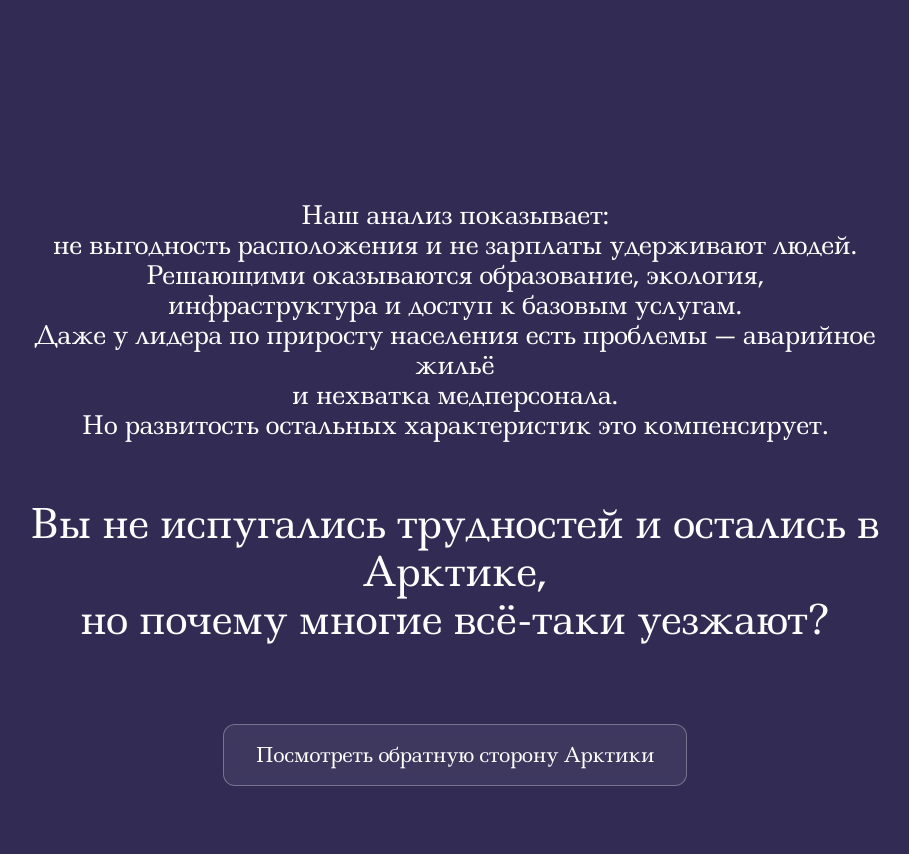
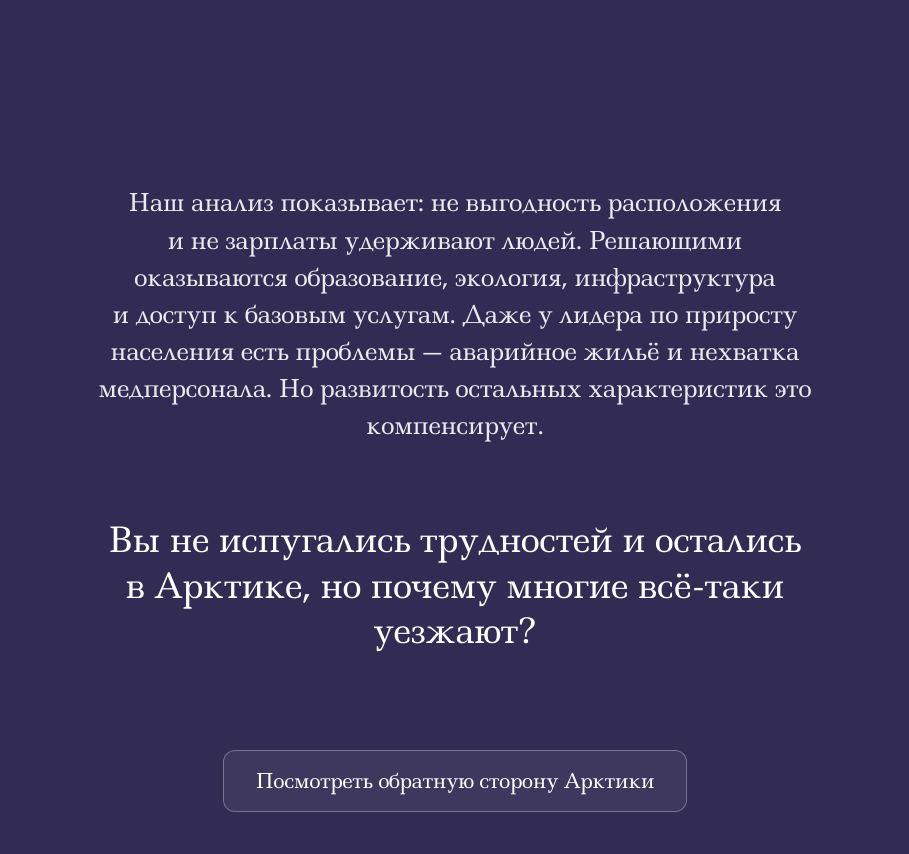
Before and after one commit to Komarik230/SberIndex_ArcticResettlement, a Flask app: page /scenario_right.html in a window 1280 px wide. Shown: the part 3426-4280 px from the top of the page, without its empty margins (185-1094 px from the left). Before the commit the page ends 4212 px from the top, so only its background shows below. Run offline with Flask 3, Linux system fonts and the light colour scheme; some libraries are stand-ins or nearby versions.

Commit message:
finished all

```diff
--- a/static/style.css
+++ b/static/style.css
@@ -63,39 +63,38 @@ canvas#auroraCanvas {
 .info-text {
   font-family: 'Druk';
   font-size: 40px;
-  line-height: 1.2;
-  max-width: 900px;
-  margin: 140px auto 80px;
+  line-height: 1.25;
+  max-width: 880px;
+  margin: 140px auto 96px;
   text-align: center;
+  position: relative;
   z-index: 3;
-  position: relative;
-  padding: 0 22px;
+  padding: 0 24px;
 }
 
-
 .dop-text {
-  font-family: 'Ledger', sans-serif;
-  font-size: 25px;
-  line-height: 1.2;
-  max-width: 900px;
-  margin: 20px auto 20px;
+  font-family: 'Ledger', serif;
+  font-size: 24px;
+  line-height: 1.55;
+  max-width: 720px;
+  margin: 0 auto 72px;
   text-align: center;
+  position: relative;
   z-index: 3;
-  position: relative;
-  padding: 0 22px;
+  padding: 0 24px;
+  color: rgba(255,255,255,0.9);
 }
 
-
 .dopdop-text {
-  font-family: 'Ledger', sans-serif;
-  font-size: 40px;
-  line-height: 1.2;
-  max-width: 900px;
-  margin: 60px auto 60px;
+  font-family: 'Ledger', serif;
+  font-size: 34px;
+  line-height: 1.35;
+  max-width: 760px;
+  margin: 0 auto 96px;
   text-align: center;
+  position: relative;
   z-index: 3;
-  position: relative;
-  padding: 0 22px;
+  padding: 0 24px;
 }
 
 /* ============================
--- a/templates/scenario_right.html
+++ b/templates/scenario_right.html
@@ -4,11 +4,12 @@
     <meta charset="UTF-8">
     <title>Почему люди остаются в Арктике?</title>
 
+    <!-- Общий стиль -->
     <link rel="stylesheet" href="/static/style.css">
-
 </head>
 
 <body>
+
 <!-- СЕВЕРНОЕ СИЯНИЕ -->
 <canvas id="auroraCanvas"></canvas>
 
@@ -18,91 +19,83 @@
     <h1 class="scenario-title">Уехать нельзя, остаться</h1>
 
     <h4 class="scenario-subtitle">
-        Вы оказались в меньшинстве, сделав такой выбор.
-        За 2010–2021 лишь в 34 из 128 населённых пунктах население выросло.
-        Большая часть людей уезжает из Арктики, а населённые пункты пустеют. </h4>
+        Вы&nbsp;оказались в&nbsp;меньшинстве, сделав такой выбор.
+        За&nbsp;2010–2021&nbsp;годы лишь в&nbsp;34&nbsp;из&nbsp;128
+        населённых пунктов население выросло.
+        Большая часть людей уезжает из&nbsp;Арктики, а&nbsp;населённые
+        пункты пустеют.
+    </h4>
+
     <img id="legend" src="/static/Group1.svg" alt="legend">
-
 </div>
 
-<!-- ТЕКСТ -->
+<!-- ВСТУПИТЕЛЬНЫЙ ТЕКСТ -->
 <div class="info-text">
-    Люди остаются в Арктике.<br>
-    Кто-то даже приезжает.<br>
-    Почему?<br>
-    Мы не сможем узнать наверняка.<br>
-    Но мы проанализировали, что объединяет территории, которым удаётся расти.<br>
-    Делимся.
-
+    Люди остаются в&nbsp;Арктике. Кто-то даже приезжает.
+    Почему? Мы&nbsp;не&nbsp;сможем узнать наверняка.
+    Но&nbsp;мы&nbsp;проанализировали, что&nbsp;объединяет территории,
+    которым удаётся расти. Делимся.
 </div>
 
+<!-- ПОДСКАЗКА ДЛЯ СЛАЙДЕРА -->
 <div class="slider-hint">
-    Нажмите на стрелочку, чтобы увидеть остальные графики
+    Нажмите на&nbsp;стрелочку, чтобы увидеть остальные графики
 </div>
 
 <!-- СЛАЙДЕР -->
 <div class="slider-wrapper">
-
     <button class="slider-btn left">←</button>
 
     <div class="slider-track">
-
-        <!-- СЛАЙД 1 — Frame2 -->
         <div class="slide">
             <img src="/static/Frame2.svg" alt="кадр 1">
         </div>
 
-        <!-- СЛАЙД 2 — Frame6 -->
         <div class="slide">
             <img src="/static/Frame6.svg" alt="кадр 2">
         </div>
 
-        <!-- СЛАЙД 3 — Frame7 -->
         <div class="slide">
             <img src="/static/Frame7.svg" alt="кадр 3">
         </div>
-
     </div>
 
     <button class="slider-btn right">→</button>
-
 </div>
 
-<!-- ИНФОГРАФИКА ПОСЛЕ СЛАЙДЕРА -->
-<img class="bottom-infographic"
+<!-- ИНФОГРАФИКА -->
+<img
+    class="bottom-infographic"
     src="/static/infographic_positive_1.svg"
-     alt="Инфографика">
+    alt="Инфографика"
+>
 
-
-<!-- ТЕКСТ -->
+<!-- ОСНОВНОЙ АНАЛИТИЧЕСКИЙ ТЕКСТ -->
 <div class="dop-text">
-    Наш анализ показывает: <br>
-    не выгодность расположения и не зарплаты удерживают людей. <br>
-    Решающими оказываются образование, экология, <br>
-    инфраструктура и доступ к базовым услугам. <br>
-    Даже у лидера по приросту населения есть проблемы — аварийное жильё <br>
-    и нехватка медперсонала. <br>
-    Но развитость остальных характеристик это компенсирует. <br>
-
+    Наш анализ показывает: не&nbsp;выгодность расположения
+    и&nbsp;не&nbsp;зарплаты удерживают людей.
+    Решающими оказываются образование, экология,
+    инфраструктура и&nbsp;доступ&nbsp;к&nbsp;базовым услугам.
+    Даже у&nbsp;лидера по&nbsp;приросту населения есть проблемы —
+    аварийное жильё и&nbsp;нехватка медперсонала.
+    Но&nbsp;развитость остальных характеристик это компенсирует.
 </div>
 
+<!-- ФИНАЛЬНЫЙ ВОПРОС -->
 <div class="dopdop-text">
-    Вы не испугались трудностей и остались в Арктике, <br>
-    но почему многие всё-таки уезжают?
-
+    Вы&nbsp;не&nbsp;испугались трудностей и&nbsp;остались в&nbsp;Арктике,
+    но&nbsp;почему многие всё-таки уезжают?
 </div>
 
-
-
-<a href="/left" class="switch-button">
+<!-- КНОПКА ПЕРЕКЛЮЧЕНИЯ -->
+<a href="/scenario_left.html" class="switch-button">
     Посмотреть обратную сторону Арктики
 </a>
 
-
-<!-- СКРИПТЫ -->
+<!-- ОСНОВНОЙ СКРИПТ -->
 <script src="/static/script.js"></script>
 
-<!-- ВОЗВРАЩАЮ СИЯНИЕ -->
+<!-- СЕВЕРНОЕ СИЯНИЕ -->
 <script>
 const canvas = document.getElementById("auroraCanvas");
 const ctx = canvas.getContext("2d");
@@ -132,7 +125,7 @@
 function drawAurora() {
     ctx.clearRect(0, 0, canvas.width, canvas.height);
 
-      let bg = ctx.createLinearGradient(0,0,0,canvas.height);
+    const bg = ctx.createLinearGradient(0,0,0,canvas.height);
     bg.addColorStop(0, "#322C55");
     bg.addColorStop(1, "#241F3D");
 
@@ -149,8 +142,8 @@
         g.addColorStop(1, "transparent");
 
         ctx.globalCompositeOperation = "lighter";
+        ctx.beginPath();
         ctx.fillStyle = g;
-        ctx.beginPath();
         ctx.arc(x,y,r,0,Math.PI*2);
         ctx.fill();
     });
```
Also changed, not shown: templates/scenario_left.html (+28 -33 lines). Lines whose indentation alone changed are shown as unchanged.
